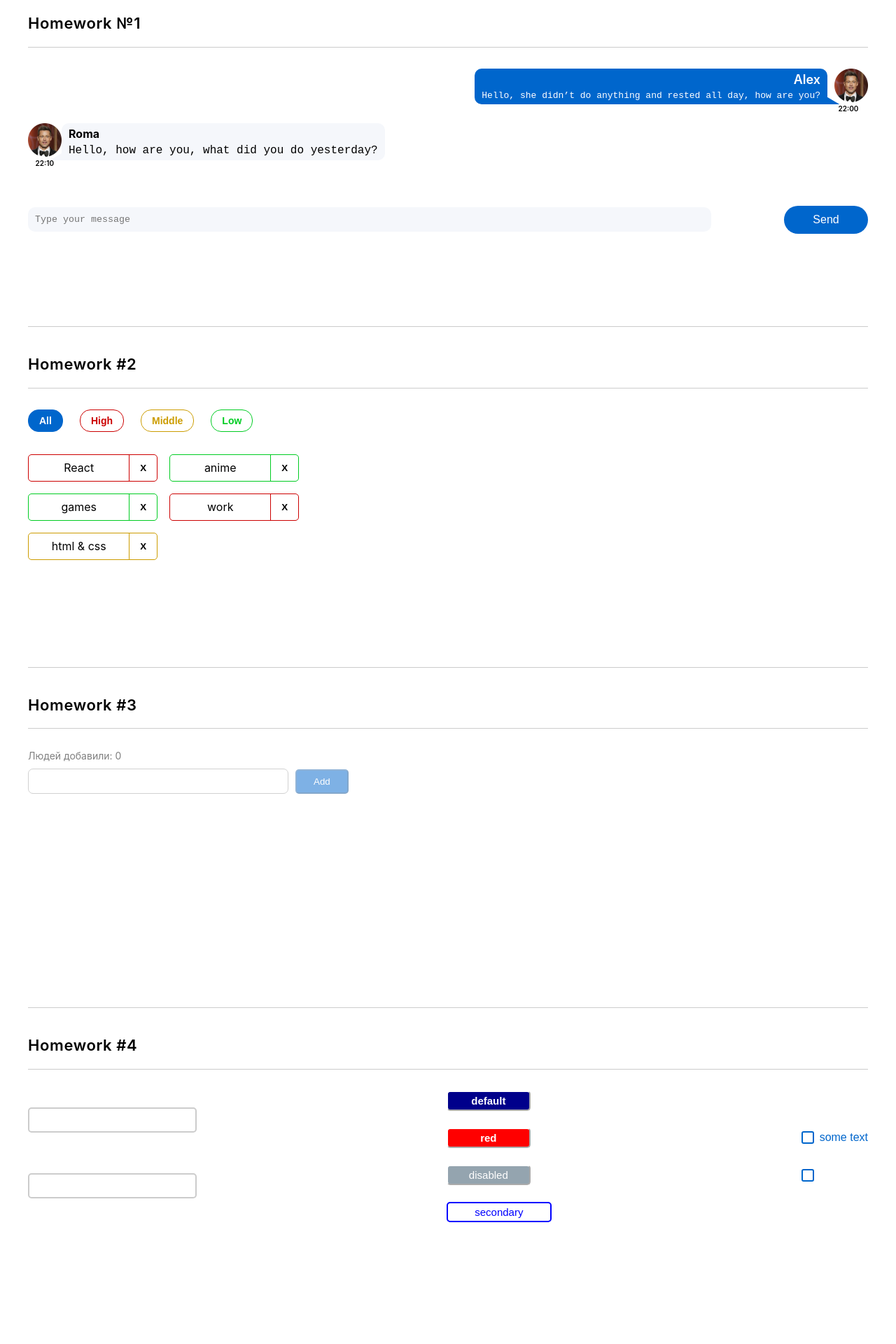
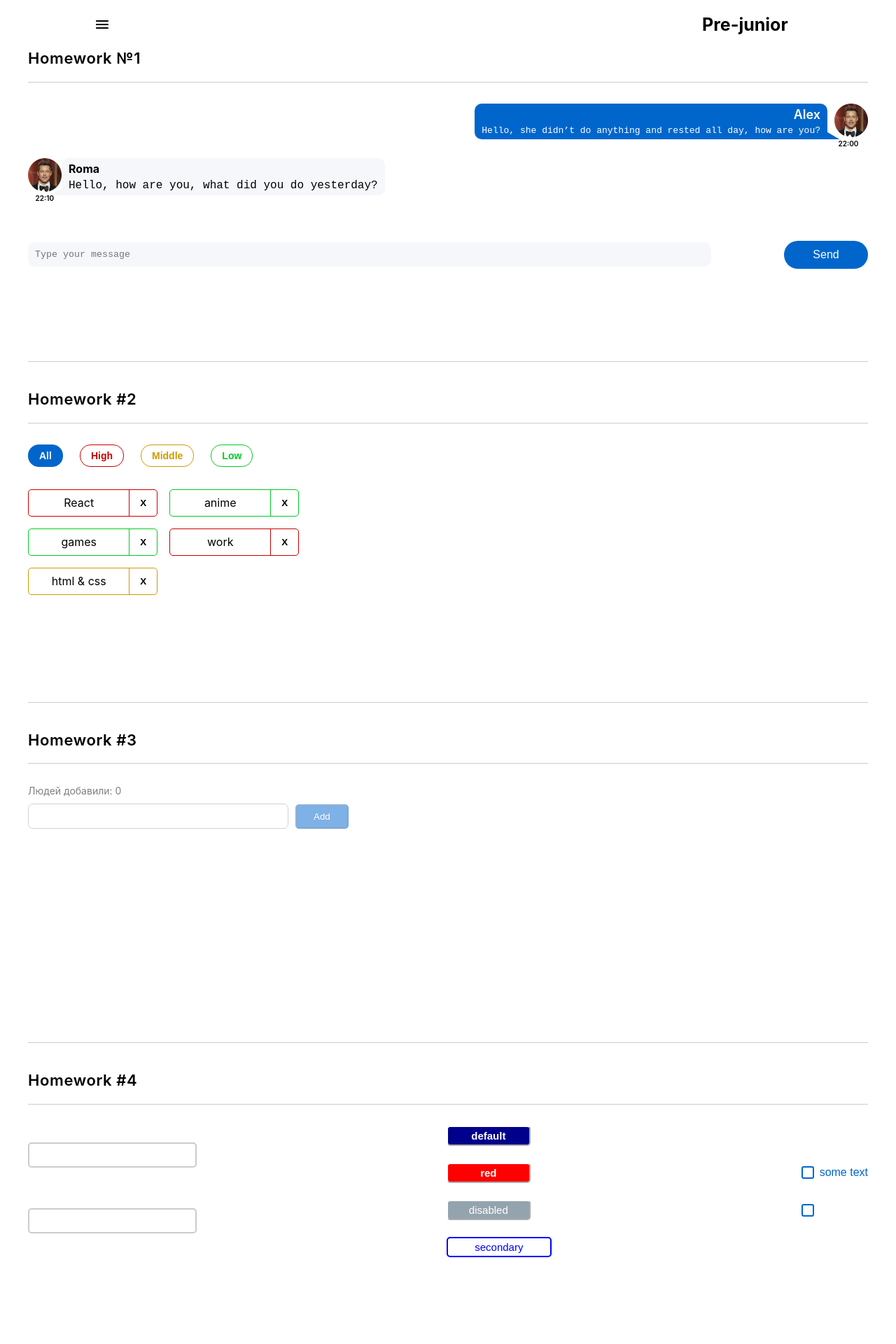
Before and after one commit to Kolibri2048/MessageSendTask, a React (Create React App) app: page /#/pre-junior in a window 1280 px wide. Shown: the top 1920 px of the page at 70% size. Built offline with nearby package versions, Linux system fonts and the light colour scheme.

Commit message:
test hw5

```diff
--- a/src/s1-main/App.tsx
+++ b/src/s1-main/App.tsx
@@ -9,15 +9,15 @@ import HW5 from "../s2-homeworks/hw05/HW5";
 function App() {
     return (
         <div className={s.App}>
-            <HW1/>
-            {/*раскомментировать по ходу выполнения*/}
-            <HW2/>
-            <HW3/>
-            <HW4/>
+            {/*<HW1/>*/}
+            {/*/!*раскомментировать по ходу выполнения*!/*/}
+            {/*<HW2/>*/}
+            {/*<HW3/>*/}
+            {/*<HW4/>*/}
 
 
             {/*при выполнении дз 5 и более - закомментировать здесь дз 1-4, так как они есть внутри дз 5*/}
-            {/*<HW5/>*/}
+            <HW5/>
         </div>
     )
 }
```
